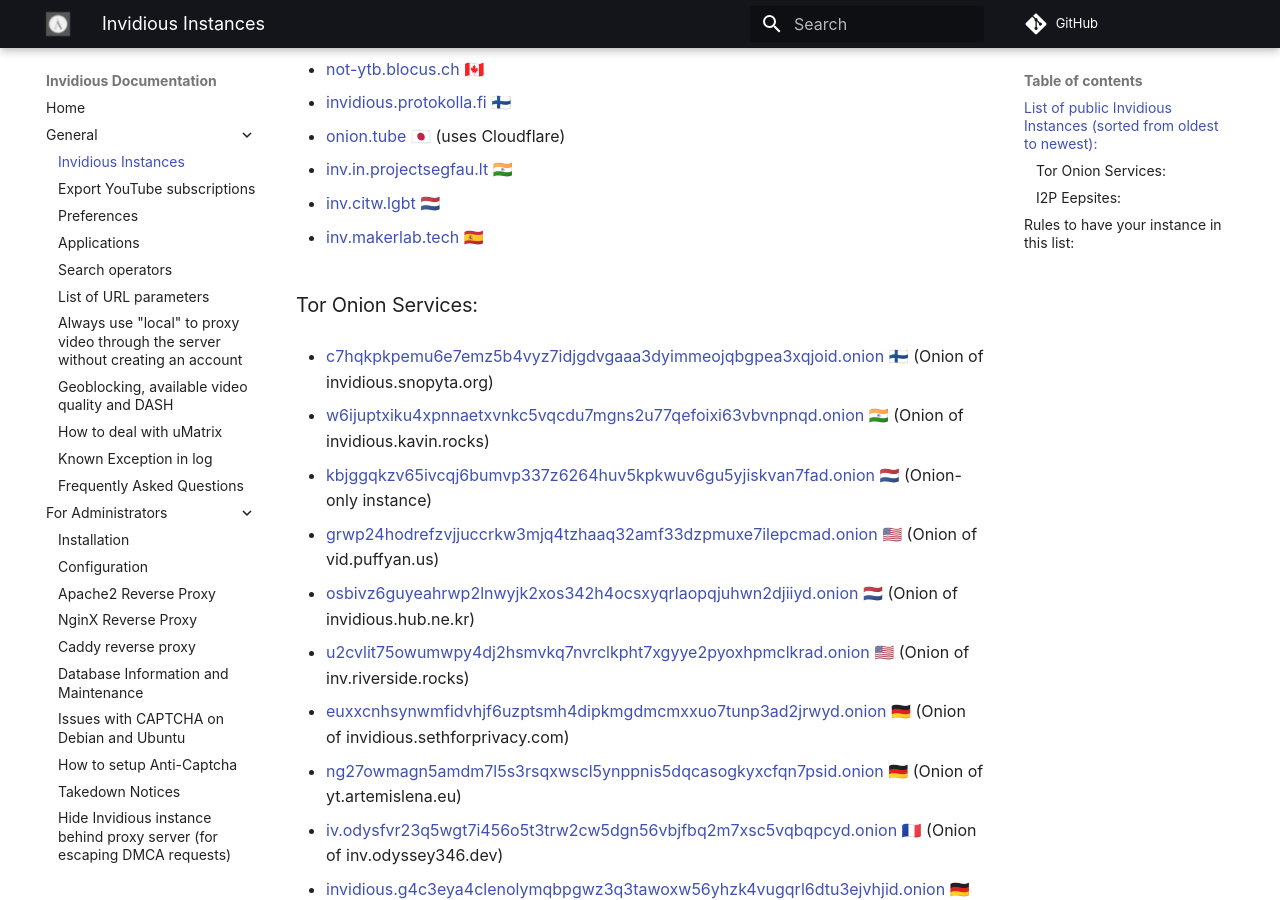
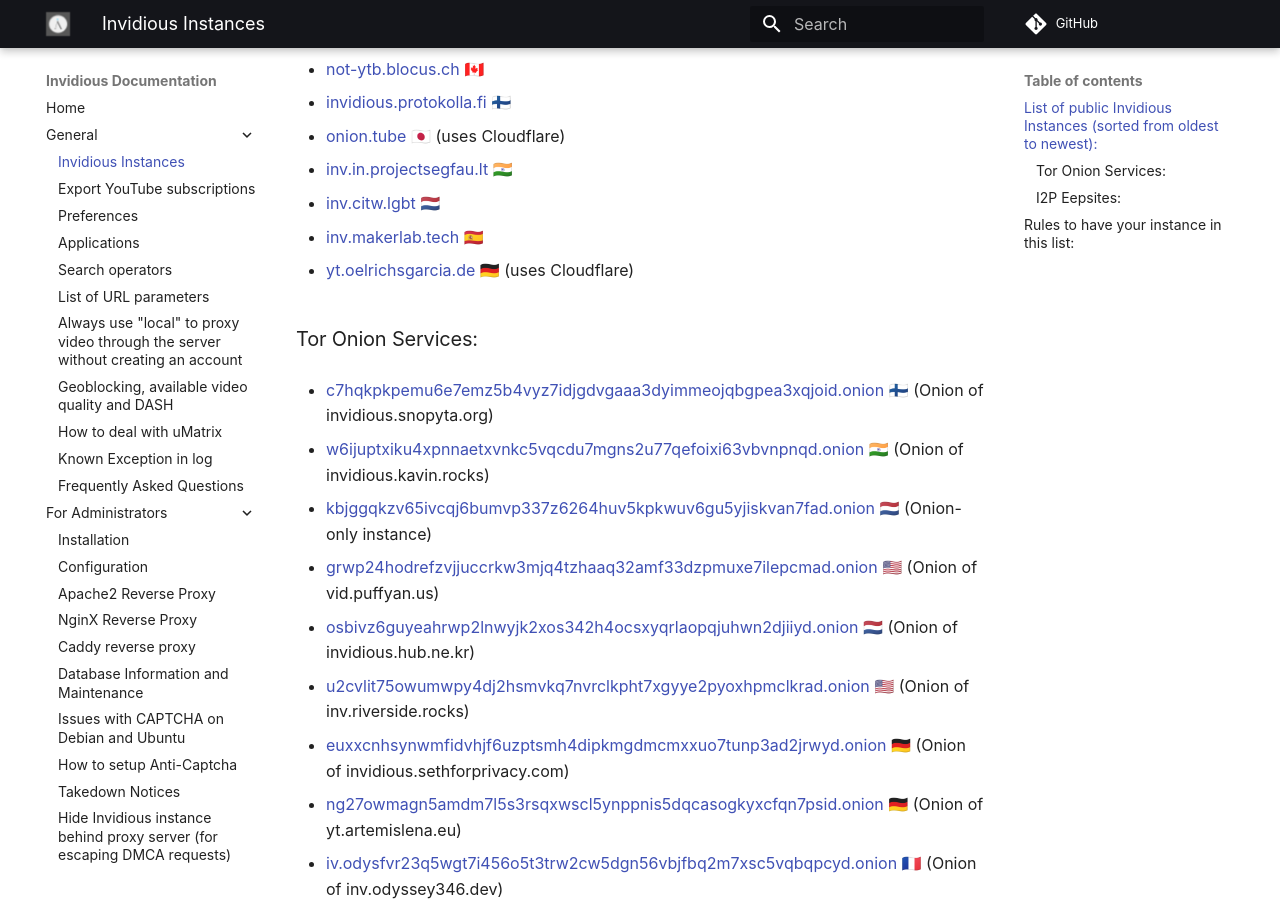
Before and after one commit to iv-org/documentation, an MkDocs documentation site: the page built from docs/instances.md, in a window 1280 px wide and 900 px high, scrolled down 992 px. Built offline with MkDocs 1.6.1 and Material for MkDocs 9.7.7, drawn with Linux system fonts in a browser that asks for light colours; comment, search, counter and statistics services are not loaded.

Commit message:
add yt.oelrichsgarcia.de
close #313

```diff
--- a/docs/instances.md
+++ b/docs/instances.md
@@ -54,6 +54,8 @@
 
 * [inv.makerlab.tech](https://inv.makerlab.tech) 🇪🇸
 
+* [yt.oelrichsgarcia.de](https://yt.oelrichsgarcia.de) 🇩🇪  (uses Cloudflare)
+
 ### Tor Onion Services:
 * [c7hqkpkpemu6e7emz5b4vyz7idjgdvgaaa3dyimmeojqbgpea3xqjoid.onion](http://c7hqkpkpemu6e7emz5b4vyz7idjgdvgaaa3dyimmeojqbgpea3xqjoid.onion) 🇫🇮 (Onion of invidious.snopyta.org)
 
```
